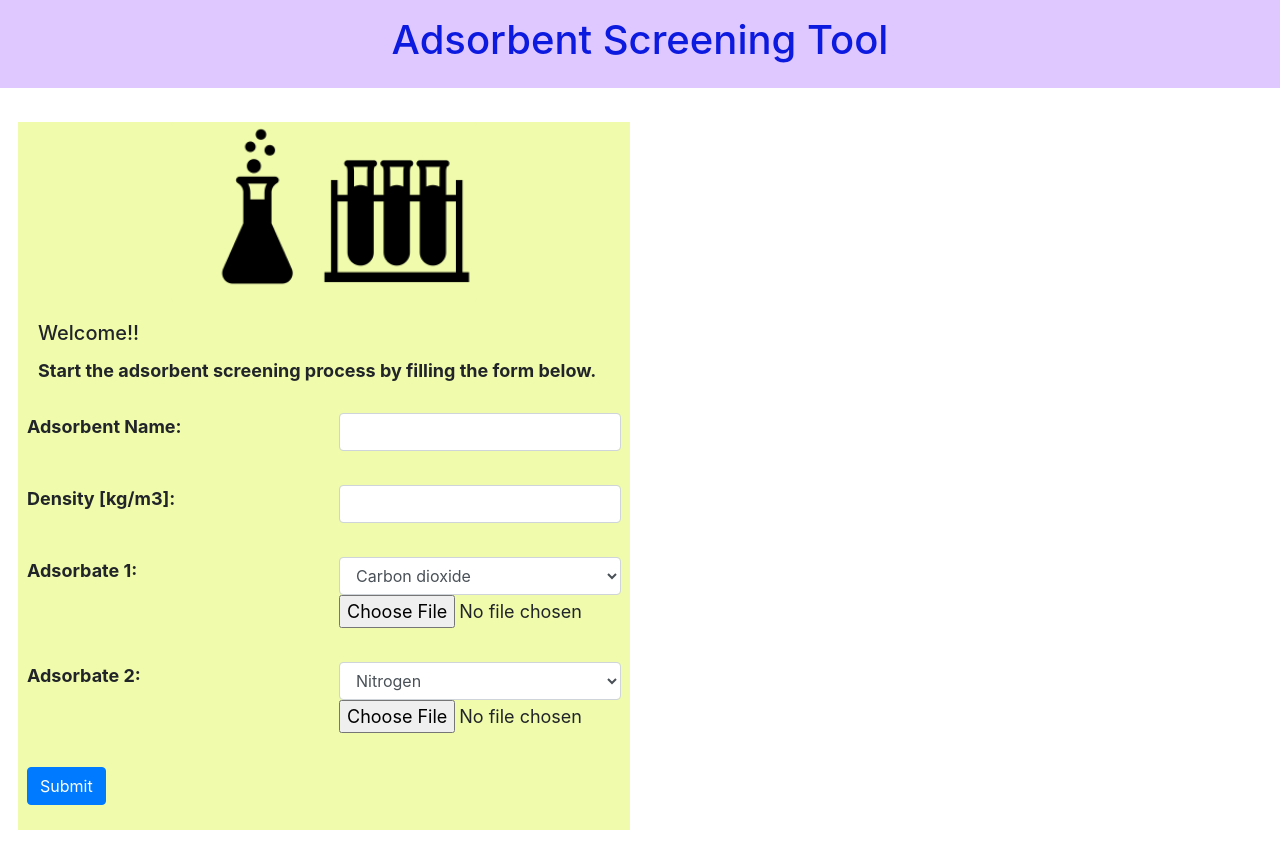
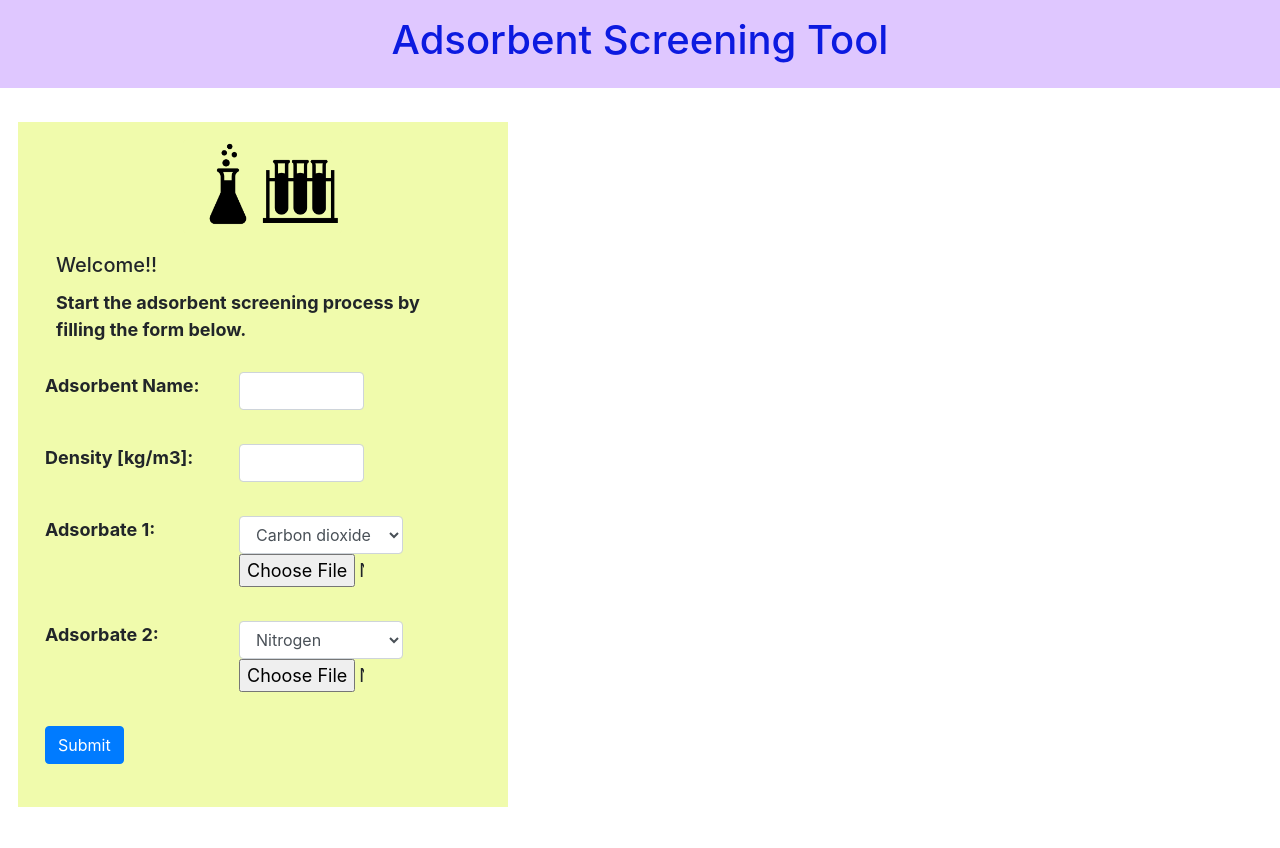
Before and after one commit to vishalbalashankar/isotherm_fitting_tool, a React (Create React App) app in the folder react-frontend/: page / in a window 1280 px wide. After the commit the page ends 825 px from the top, so only its background shows below. Built offline with nearby package versions, Linux system fonts and the light colour scheme; no server answers; the HTML template or start-up script is replaced by a standard one.

Commit message:
Fix formatting

```diff
--- a/react-frontend/src/component/NameForm.js
+++ b/react-frontend/src/component/NameForm.js
@@ -80,7 +80,7 @@ class NameForm extends React.Component {
     render() {
         return(
         <div className="container_form">
-            <div className="item1">
+            <div className="item1style">
             <Card className="cardstyles">
                 <div class="text-center">
                 <Card.Img src={Picture1}  className="cardimagestyles"/>
@@ -95,12 +95,12 @@ class NameForm extends React.Component {
                 </Card.Body>
             </Card>
             <Form onSubmit={this.handleSubmit}>
-                <Form.Group>
+                <Form.Group >
                     <Row>
-                    <Col>
+                    <Col className='col-5'>
                     <Form.Label>Adsorbent Name: </Form.Label>
                     </Col>
-                    <Col>
+                    <Col className='col-4'>
                     <Form.Control
                         type='text'
                         value={this.state.adsname}
@@ -114,10 +114,10 @@ class NameForm extends React.Component {
                 </Form.Group>
                 <Form.Group>
                     <Row>
-                    <Col>
+                    <Col className='col-5'>
                     <Form.Label>Density [kg/m3]: </Form.Label>
                     </Col>
-                    <Col>
+                    <Col className='col-4'>
                     <Form.Control
                         type='number'
                         value={this.state.density}
@@ -133,10 +133,10 @@ class NameForm extends React.Component {
                 </Form.Group>
                 <Form.Group>
                 <Row>
-                <Col>
+                <Col className='col-5'>
                     <Form.Label>Adsorbate 1: </Form.Label>
                 </Col>
-                <Col>
+                <Col className='col-5'>
                     <Form.Control
                         as='select'
                         value={this.state.adsb1}
@@ -151,9 +151,9 @@ class NameForm extends React.Component {
                 </Col>
                 </Row>
                 <Row>
-                <Col xs={6}>
+                <Col className='col-5'>
                 </Col>
-                <Col xs={6}>
+                <Col className='col-4'>
                     <Form.File
                         className="position-relative"
                         required
@@ -167,10 +167,10 @@ class NameForm extends React.Component {
                 </Form.Group>
                 <Form.Group>
                 <Row>
-                <Col>
+                <Col className='col-5'>
                 <Form.Label>Adsorbate 2: </Form.Label>
                 </Col>
-                <Col>
+                <Col className='col-5'>
                     <Form.Control
                         as='select'
                         value={this.state.adsb2}
@@ -185,9 +185,9 @@ class NameForm extends React.Component {
                 </Col>
                 </Row>
                 <Row>
-                <Col xs={6}>
+                <Col className='col-5'>
                 </Col>
-                <Col xs={6}>
+                <Col className='col-4'>
                     <Form.File
                         className="position-relative"
                         required
@@ -208,7 +208,6 @@ class NameForm extends React.Component {
             <PlotIsotherms IsPlot={this.state.IsSubmit}/>
             </div>
             <div className="item4">
-            <PlotIsotherms IsPlot={this.state.IsSubmit}/>
             </div>
         </div>
 
--- a/react-frontend/src/component/PlotIsotherms.js
+++ b/react-frontend/src/component/PlotIsotherms.js
@@ -12,7 +12,7 @@ class PlotIsotherms extends React.Component {
     }
   }
 
-  render() {
+  componentDidMount() {
     axios.get('http://0.0.0.0:7501/isotherms/?adsbnum=1')
     .then(response => {
       const isotherm = response.data.isotherm;
@@ -24,6 +24,9 @@ class PlotIsotherms extends React.Component {
     .catch(error => {
       console.log(error)
     })
+  }
+  render() {
+
     return (
       <div>
         {this.props.IsPlot ?
--- a/react-frontend/src/component/myStyles.css
+++ b/react-frontend/src/component/myStyles.css
@@ -27,21 +27,28 @@
   padding: 1em;
   font-size: large;
   font-weight: bold;
+
 }
 
-.item1 {
+.item1style {
   background-color: rgb(240, 251, 172);
   grid-row: span 2;
-  border:'2px solid red',
+  width: 80%;
+  padding: 1em;
 }
 
 .cardimagestyles {
   background-color: rgb(240, 251, 172);
   border: none;
-  width: 50%;
+  width: 35%;
 }
 
 .cardstyles {
   background-color: rgb(240, 251, 172);
   border: none;
 }
+
+.smaller-input {
+  font-size: 12px;
+  padding: 2px 5px;
+}
```
